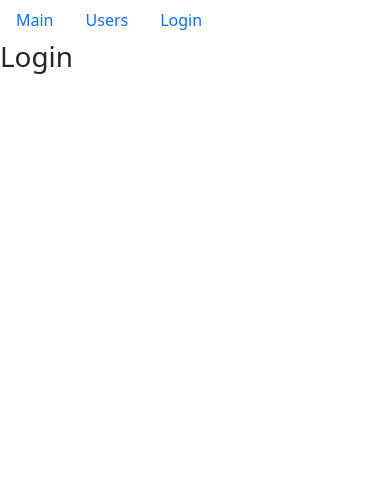
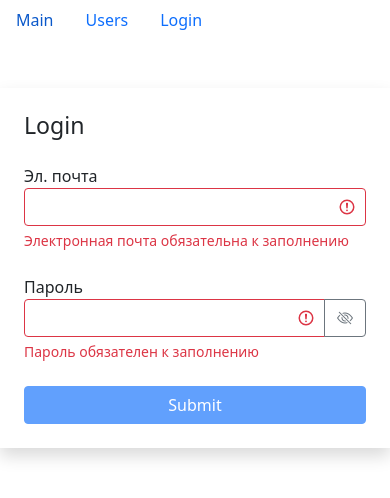
Before and after one commit to foxxman/Fast-company, a React (Create React App) app: page /login in a window 390 px wide. Shown: the top 498 px of the page. Built offline with nearby package versions, Linux system fonts and the light colour scheme.

Commit message:
add login and search

```diff
--- /dev/null
+++ b/src/app/components/textField.jsx
@@ -0,0 +1,66 @@
+import React, { useState } from "react";
+import PropTypes from "prop-types";
+
+const TextField = ({
+  label,
+  type,
+  name,
+  value,
+  onChange,
+  error,
+  placeholder
+}) => {
+  const [showPassword, setShowPassword] = useState();
+
+  const getInputClasses = () => {
+    return "form-control" + (error ? " is-invalid" : " is-valid");
+  };
+
+  const toggleShowPassword = () => {
+    setShowPassword((prev) => !prev);
+  };
+
+  return (
+    <div className="mb-4">
+      {label && <label htmlFor={name}>{label}</label>}
+
+      <div className="input-group has-validation">
+        <input
+          name={name}
+          type={!showPassword ? type : "text"}
+          id={name}
+          value={value}
+          onChange={onChange}
+          className={getInputClasses()}
+          placeholder={placeholder}
+        />
+        {type === "password" && (
+          <button
+            onClick={toggleShowPassword}
+            className="btn btn-outline-secondary"
+            type="button"
+          >
+            <i className={"bi bi-eye" + (showPassword ? "" : "-slash")}></i>
+          </button>
+        )}
+        {error && <div className="invalid-feedback">{error}</div>}
+      </div>
+    </div>
+  );
+};
+
+TextField.defaultProps = {
+  type: "text"
+};
+
+TextField.propTypes = {
+  label: PropTypes.string,
+  type: PropTypes.string,
+  name: PropTypes.string,
+  value: PropTypes.string,
+  onChange: PropTypes.func,
+  error: PropTypes.string,
+  placeholder: PropTypes.string
+};
+
+export default TextField;
--- a/src/app/components/usersList.jsx
+++ b/src/app/components/usersList.jsx
@@ -6,12 +6,14 @@ import GroupList from "./groupList";
 import API from "../api";
 import _ from "lodash";
 import UsersTable from "./usersTable";
+import TextField from "./textField";
 
 const Users = () => {
   const pageSize = 4;
   const [currentPage, setCurrentPage] = useState(1);
   const [professions, setProfessions] = useState();
   const [selectedProf, setSelectedProf] = useState();
+  const [searchName, setSearchName] = useState("");
   const [sortBy, setSortBy] = useState({ iter: "name", order: "asc" });
   const [users, setUsers] = useState();
 
@@ -24,6 +26,9 @@ const Users = () => {
   useEffect(() => {
     setCurrentPage(1);
   }, [selectedProf]);
+
+  const clearSearch = () => setSearchName("");
+  const clearFilter = () => setSelectedProf();
 
   const handleDelete = (userId) => {
     setUsers((prevUsers) => prevUsers.filter((user) => user._id !== userId));
@@ -45,22 +50,34 @@ const Users = () => {
   };
 
   const handleProfessionSelect = (item) => {
+    clearSearch();
     setSelectedProf(item);
   };
 
   const handleSort = (item) => {
     setSortBy(item);
   };
+
+  const handleSearchChange = ({ target }) => setSearchName(target.value);
+
+  const searchUsers = (users, searchString) => {
+    return users.filter((user) =>
+      user.name.toLowerCase().includes(searchString.toLowerCase())
+    );
+  };
+
   if (users) {
-    const filteredUsers = selectedProf
+    if (searchName && selectedProf) clearFilter();
+
+    const filteredUsers = searchName
+      ? searchUsers(users, searchName)
+      : selectedProf
       ? users.filter((user) => _.isEqual(user.profession, selectedProf))
       : users;
 
     const count = filteredUsers.length;
     const sortedUsers = _.orderBy(filteredUsers, [sortBy.path], [sortBy.order]);
     const userCrop = paginate(sortedUsers, pageSize, currentPage);
-
-    const clearFilter = () => setSelectedProf();
 
     return (
       <div className="d-flex">
@@ -81,6 +98,13 @@ const Users = () => {
         )}
         <div className="d-flex flex-column">
           <SearchStatus usersNumber={count} />
+          <TextField
+            type="text"
+            name="search-name"
+            value={searchName}
+            onChange={handleSearchChange}
+            placeholder="Search..."
+          />
 
           {count ? (
             <UsersTable
--- a/src/app/layout/login.jsx
+++ b/src/app/layout/login.jsx
@@ -1,7 +1,92 @@
-import React from "react";
+import React, { useEffect } from "react";
+import { useState } from "react/cjs/react.development";
+import TextField from "../components/textField";
+import { validator } from "../utils/validator";
 
 const Login = () => {
-  return <h1>Login</h1>;
+  const [data, setData] = useState({ email: "", password: "" });
+  const [errors, setErrors] = useState({});
+
+  useEffect(() => {
+    validate();
+  }, [data]);
+
+  const validatorConfig = {
+    email: {
+      isRequired: { message: "Электронная почта обязательна к заполнению" },
+      isEmail: { message: "Email введен некорректно" }
+    },
+    password: {
+      isRequired: { message: "Пароль обязателен к заполнению" },
+      isCapitalSymbol: {
+        message: "Пароль должен содержать хотябы одну заглавную букву"
+      },
+      isContainDigit: {
+        message: "Пароль должен содержать хотябы одну цифру"
+      },
+      min: {
+        value: 8,
+        message: `Пароль должен содержать минимум 8 символов`
+      }
+    }
+  };
+
+  const handleChange = ({ target }) => {
+    setData((prevData) => ({
+      ...prevData,
+      [target.name]: target.value
+    }));
+  };
+
+  const handleSubmit = (event) => {
+    event.preventDefault();
+    const isValidate = validate();
+    console.log(errors);
+    if (isValidate) return;
+    console.log(data);
+  };
+
+  const validate = () => {
+    const errors = validator(data, validatorConfig);
+    setErrors(errors);
+    return Object.keys(errors) === 0;
+  };
+
+  const isValid = Object.keys(errors).length === 0;
+
+  return (
+    <div className="container mt-5">
+      <div className="row">
+        <div className="col-md-6 offset-md-3 shadow p-4">
+          <h3 className="mb-4">Login</h3>
+          <form onSubmit={handleSubmit}>
+            <TextField
+              label="Эл. почта"
+              name="email"
+              value={data.email}
+              onChange={handleChange}
+              error={errors.email}
+            />
+            <TextField
+              label="Пароль"
+              type="password"
+              name="password"
+              value={data.password}
+              onChange={handleChange}
+              error={errors.password}
+            />
+            <button
+              type="submit"
+              className="btn btn-primary w-100 mx-auto"
+              disabled={!isValid}
+            >
+              Submit
+            </button>
+          </form>
+        </div>
+      </div>
+    </div>
+  );
 };
 
 export default Login;
--- /dev/null
+++ b/src/app/utils/validator.js
@@ -0,0 +1,47 @@
+export function validator(data, config) {
+  const errors = {};
+  function validate(validateMethod, data, config) {
+    let statusValidate;
+    switch (validateMethod) {
+      case "isRequired":
+        statusValidate = data.trim() === "";
+        break;
+
+      case "isEmail": {
+        const emailRegExp = /^\S+@\S+\.\S+$/g;
+        statusValidate = !emailRegExp.test(data);
+        break;
+      }
+      case "isCapitalSymbol": {
+        const capitalRegExp = /[A-Z]+/g;
+        statusValidate = !capitalRegExp.test(data);
+        break;
+      }
+      case "isContainDigit": {
+        const digitRegExp = /\d+/g;
+        statusValidate = !digitRegExp.test(data);
+        break;
+      }
+      case "min": {
+        statusValidate = data.length < config.value;
+        break;
+      }
+      default:
+        break;
+    }
+    if (statusValidate) return config.message;
+  }
+
+  for (const fieldName in data) {
+    for (const validateMethod in config[fieldName]) {
+      const error = validate(
+        validateMethod,
+        data[fieldName],
+        config[fieldName][validateMethod]
+      );
+      if (error && !errors[fieldName]) errors[fieldName] = error;
+    }
+  }
+
+  return errors;
+}
```
